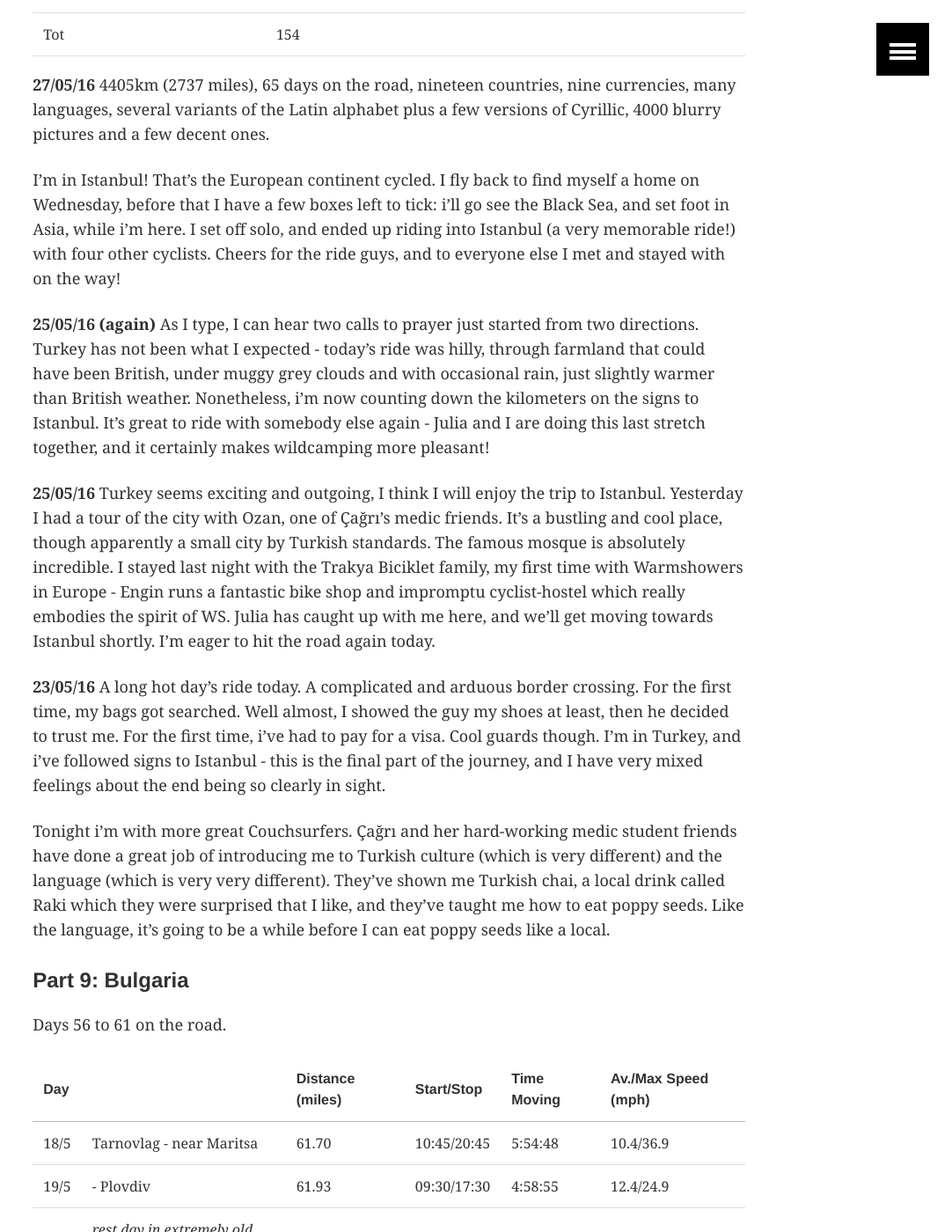
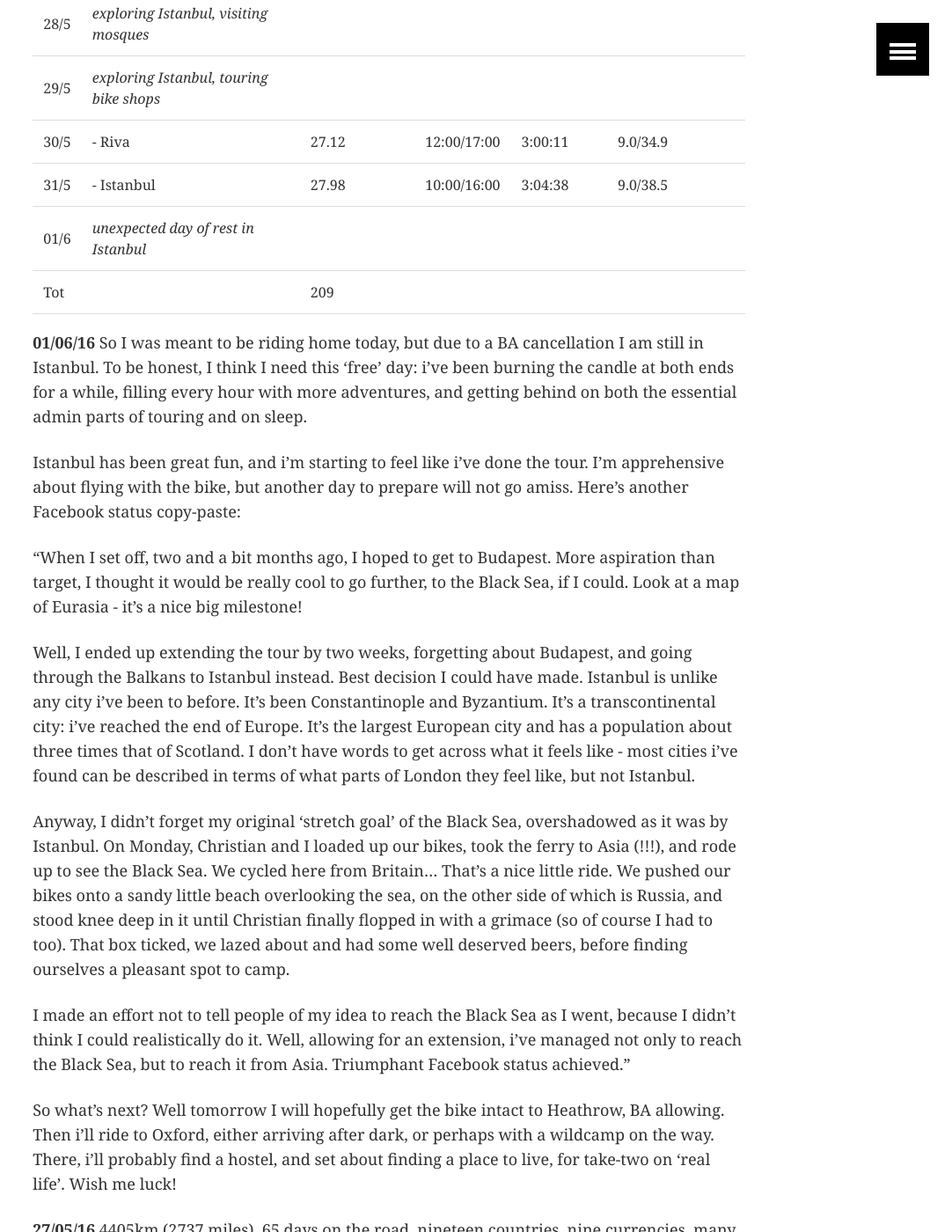
Before and after one commit to ArthurStart/git-blog, a Jekyll site: the page built from _posts/touring/2016-03-24-Quick-Update.md, in a window 1280 px wide and 1400 px high, scrolled down 711 px. Shown: the whole window at 88% size, without its empty margins (198-1280 px from the left). Built offline with Jekyll 4.4.1, drawn with Linux system fonts in a browser that asks for light colours; comment, search, counter and statistics services are not loaded.

Commit message:
Update from June

```diff
--- a/_posts/touring/2016-03-24-Quick-Update.md
+++ b/_posts/touring/2016-03-24-Quick-Update.md
@@ -19,7 +19,27 @@ Days 62 to the present, on the road.
 | 25/5 | - near Pancarköy | 38.01 | 14:30/18:30 | 3:07:33 | 12.1/31.6 |
 | 26/5 | - Silivri       | 70.19 | 09:30/19:30 | 5:49:10 | 12.0/35.8 |
 | 27/5 | - Istanbul      | 46.20 | 09:30/17:00 | 4:07:22 | 11.2/35.9 |
-| Tot  |                 | 154   |             |         |           |
+| 28/5 | *exploring Istanbul, visiting mosques* |
+| 29/5 | *exploring Istanbul, touring bike shops* |
+| 30/5 | - Riva          | 27.12 | 12:00/17:00 | 3:00:11 |  9.0/34.9 |
+| 31/5 | - Istanbul      | 27.98 | 10:00/16:00 | 3:04:38 |  9.0/38.5 |
+| 01/6 | *unexpected day of rest in Istanbul* |
+| Tot  |                 | 209   |             |         |           |
+
+**01/06/16**
+So I was meant to be riding home today, but due to a BA cancellation I am still in Istanbul. To be honest, I think I need this 'free' day: i've been burning the candle at both ends for a while, filling every hour with more adventures, and getting behind on both the essential admin parts of touring and on sleep.
+
+Istanbul has been great fun, and i'm starting to feel like i've done the tour. I'm apprehensive about flying with the bike, but another day to prepare will not go amiss. Here's another Facebook status copy-paste:
+
+"When I set off, two and a bit months ago, I hoped to get to Budapest. More aspiration than target, I thought it would be really cool to go further, to the Black Sea, if I could. Look at a map of Eurasia - it's a nice big milestone!
+
+Well, I ended up extending the tour by two weeks, forgetting about Budapest, and going through the Balkans to Istanbul instead. Best decision I could have made. Istanbul is unlike any city i've been to before. It's been Constantinople and Byzantium. It's a transcontinental city: i've reached the end of Europe. It's the largest European city and has a population about three times that of Scotland. I don't have words to get across what it feels like - most cities i've found can be described in terms of what parts of London they feel like, but not Istanbul.
+
+Anyway, I didn't forget my original 'stretch goal' of the Black Sea, overshadowed as it was by Istanbul. On Monday, Christian and I loaded up our bikes, took the ferry to Asia (!!!), and rode up to see the Black Sea. We cycled here from Britain... That's a nice little ride. We pushed our bikes onto a sandy little beach overlooking the sea, on the other side of which is Russia, and stood knee deep in it until Christian finally flopped in with a grimace (so of course I had to too). That box ticked, we lazed about and had some well deserved beers, before finding ourselves a pleasant spot to camp.
+
+I made an effort not to tell people of my idea to reach the Black Sea as I went, because I didn't think I could realistically do it. Well, allowing for an extension, i've managed not only to reach the Black Sea, but to reach it from Asia. Triumphant Facebook status achieved."
+
+So what's next? Well tomorrow I will hopefully get the bike intact to Heathrow, BA allowing. Then i'll ride to Oxford, either arriving after dark, or perhaps with a wildcamp on the way. There, i'll probably find a hostel, and set about finding a place to live, for take-two on 'real life'. Wish me luck!
 
 **27/05/16**
 4405km (2737 miles), 65 days on the road, nineteen countries, nine currencies, many languages, several variants of the Latin alphabet plus a few versions of Cyrillic, 4000 blurry pictures and a few decent ones.
```
